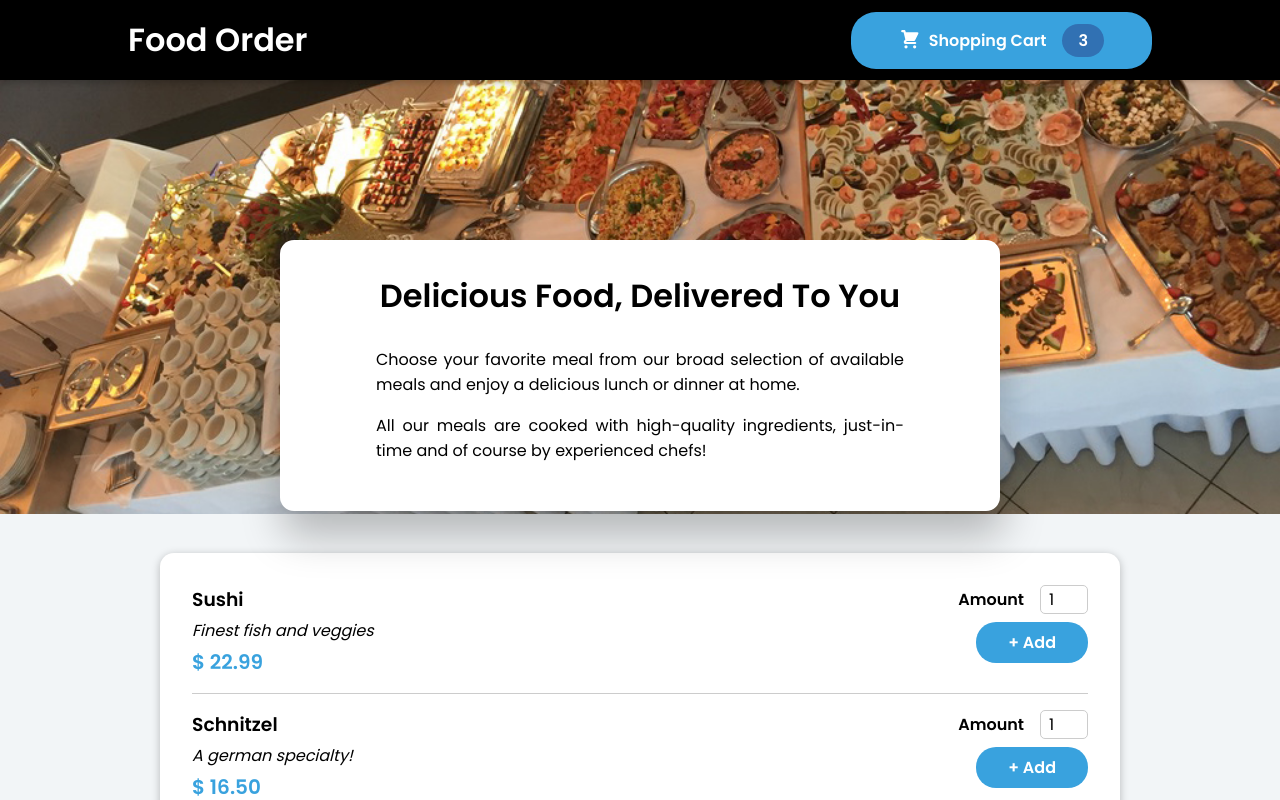
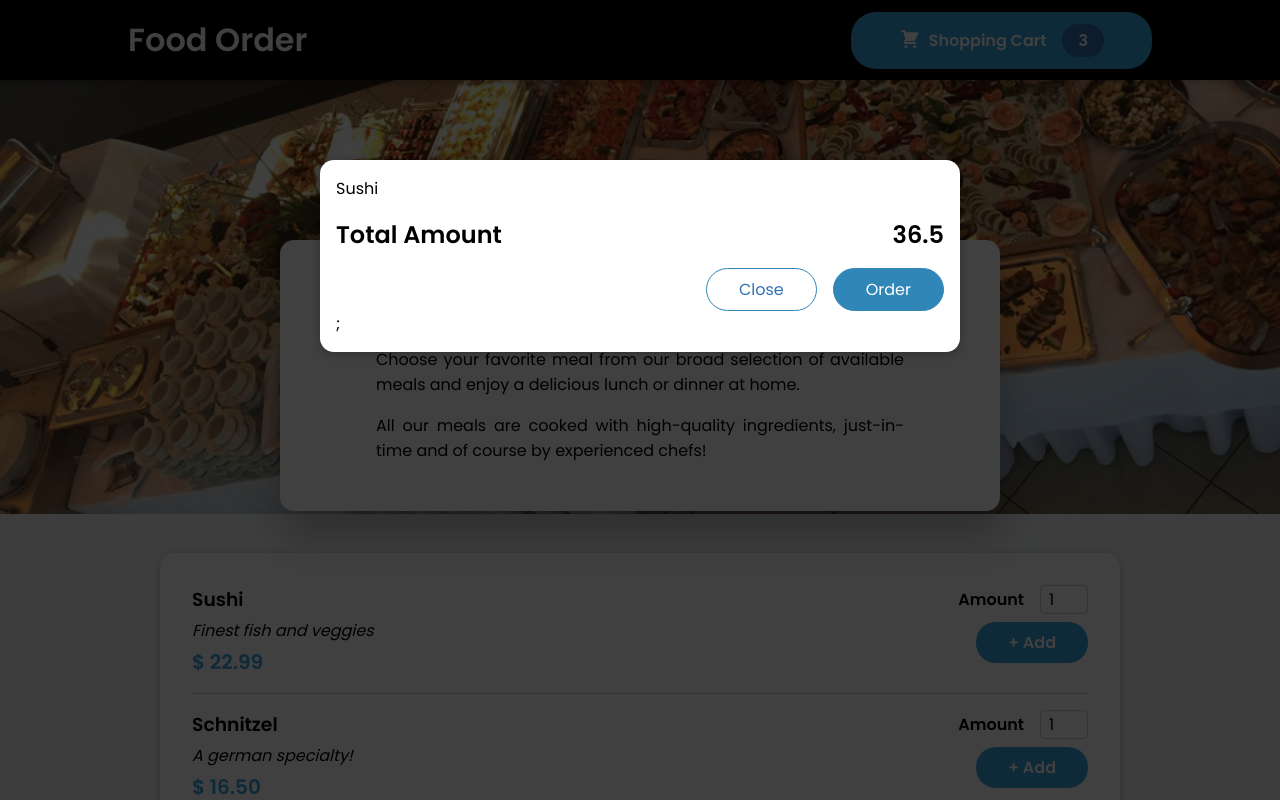
Before and after one commit to pedrollmatias/react-basics, a React (Create React App) app: page / in a window 1280 px wide. Shown: the top 800 px of the page. Built offline with nearby package versions, Linux system fonts and the light colour scheme.

Commit message:
feat: add modal

```diff
--- a/public/index.html
+++ b/public/index.html
@@ -5,10 +5,7 @@
     <link rel="icon" href="%PUBLIC_URL%/favicon.ico" />
     <meta name="viewport" content="width=device-width, initial-scale=1" />
     <meta name="theme-color" content="#000000" />
-    <meta
-      name="description"
-      content="Web site created using create-react-app"
-    />
+    <meta name="description" content="Web site created using create-react-app" />
     <link rel="apple-touch-icon" href="%PUBLIC_URL%/logo192.png" />
     <!--
       manifest.json provides metadata used when your web app is installed on a
@@ -28,6 +25,7 @@
   </head>
   <body>
     <noscript>You need to enable JavaScript to run this app.</noscript>
+    <div id="overlays"></div>
     <div id="root"></div>
     <!--
       This HTML file is a template.
--- a/src/App.jsx
+++ b/src/App.jsx
@@ -1,9 +1,11 @@
+import Cart from './components/Cart/Cart';
 import Header from './components/Layout/Header';
 import Meals from './components/Meals/Meals';
 
 function App() {
   return (
     <>
+      <Cart />
       <Header />
       <main>
         <Meals />
--- /dev/null
+++ b/src/components/Cart/Cart.jsx
@@ -0,0 +1,28 @@
+import classes from './Cart.module.css';
+import Modal from '../UI/Modal';
+
+const Cart = () => {
+  const cartItems = (
+    <ul className={classes['cart-items']}>
+      {[{ id: 'c1', name: 'Sushi', amount: 2, price: 12.99 }].map((cartItem) => (
+        <li key={cartItem.id}> {cartItem.name} </li>
+      ))}
+    </ul>
+  );
+
+  return (
+    <Modal>
+      {cartItems}
+      <div className={classes.total}>
+        <span>Total Amount</span>
+        <span>36.5</span>
+      </div>
+      <div className={classes.actions}>
+        <button className={classes['button--alt']}>Close</button>
+        <button className={classes.button}>Order</button>
+      </div>
+    </Modal>
+  );
+};
+
+export default Cart;
--- /dev/null
+++ b/src/components/Cart/Cart.module.css
@@ -0,0 +1,45 @@
+.cart-items {
+  list-style: none;
+  margin: 0;
+  padding: 0;
+  max-height: 20rem;
+  overflow: auto;
+}
+
+.total {
+  display: flex;
+  justify-content: space-between;
+  align-items: center;
+  font-weight: bold;
+  font-size: 1.5rem;
+  margin: 1rem 0;
+}
+
+.actions {
+  text-align: right;
+}
+
+.actions button {
+  font: inherit;
+  cursor: pointer;
+  background-color: transparent;
+  border: 1px solid #3186b8;
+  padding: 0.5rem 2rem;
+  border-radius: 25px;
+  margin-left: 1rem;
+}
+
+.actions button:hover,
+.actions button:active {
+  background-color: #3171b3;
+  color: white;
+}
+
+.actions .button--alt {
+  color: #3171b3;
+}
+
+.actions .button {
+  background-color: #3186b8;
+  color: white;
+}
--- /dev/null
+++ b/src/components/UI/Modal.jsx
@@ -0,0 +1,27 @@
+import ReactDOM from 'react-dom';
+import classes from './Modal.module.css';
+
+const Backdrop = () => {
+  return <div className={classes.backdrop}></div>;
+};
+
+const ModalOverlay = (props) => {
+  return (
+    <div className={classes.modal}>
+      <div className={classes.content}>{props.children}</div>;
+    </div>
+  );
+};
+
+const portalRef = document.getElementById('overlays');
+
+const Modal = (props) => {
+  return (
+    <>
+      {ReactDOM.createPortal(<Backdrop />, portalRef)}
+      {ReactDOM.createPortal(<ModalOverlay>{props.children}</ModalOverlay>, portalRef)}
+    </>
+  );
+};
+
+export default Modal;
--- /dev/null
+++ b/src/components/UI/Modal.module.css
@@ -0,0 +1,40 @@
+.backdrop {
+  position: fixed;
+  top: 0;
+  left: 0;
+  width: 100%;
+  height: 100vh;
+  z-index: 20;
+  background-color: rgba(0, 0, 0, 0.75);
+}
+
+.modal {
+  position: fixed;
+  top: 20vh;
+  left: 5%;
+  width: 90%;
+  background-color: white;
+  padding: 1rem;
+  border-radius: 14px;
+  box-shadow: 0 2px 8px rgba(0, 0, 0, 0.25);
+  z-index: 30;
+  animation: slide-down 300ms ease-out forwards;
+}
+
+@media (min-width: 768px) {
+  .modal {
+    width: 40rem;
+    left: calc(50% - 20rem);
+  }
+}
+
+@keyframes slide-down {
+  from {
+    opacity: 0;
+    transform: translateY(-3rem);
+  }
+  to {
+    opacity: 1;
+    transform: translateY(0);
+  }
+}
```
